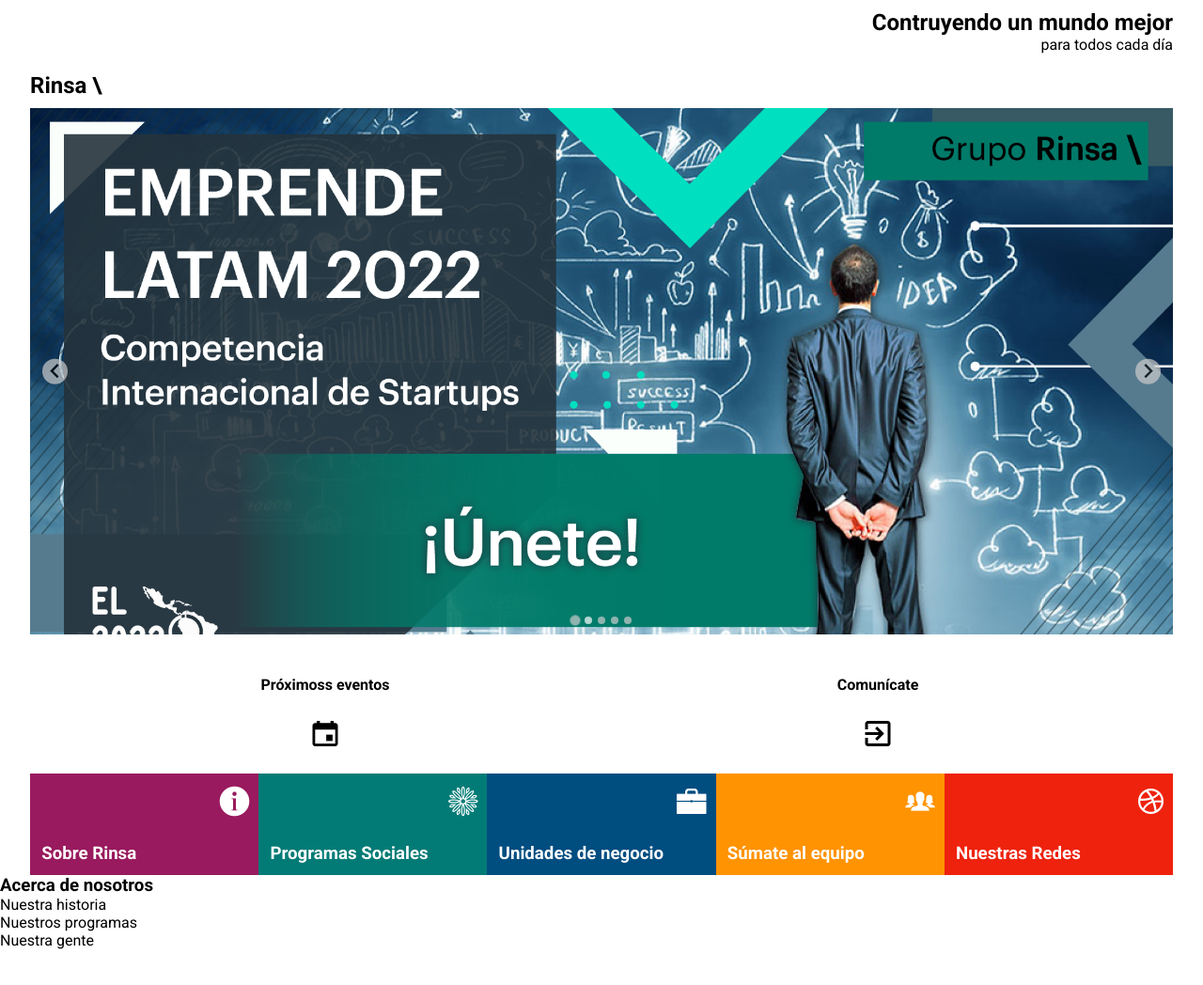
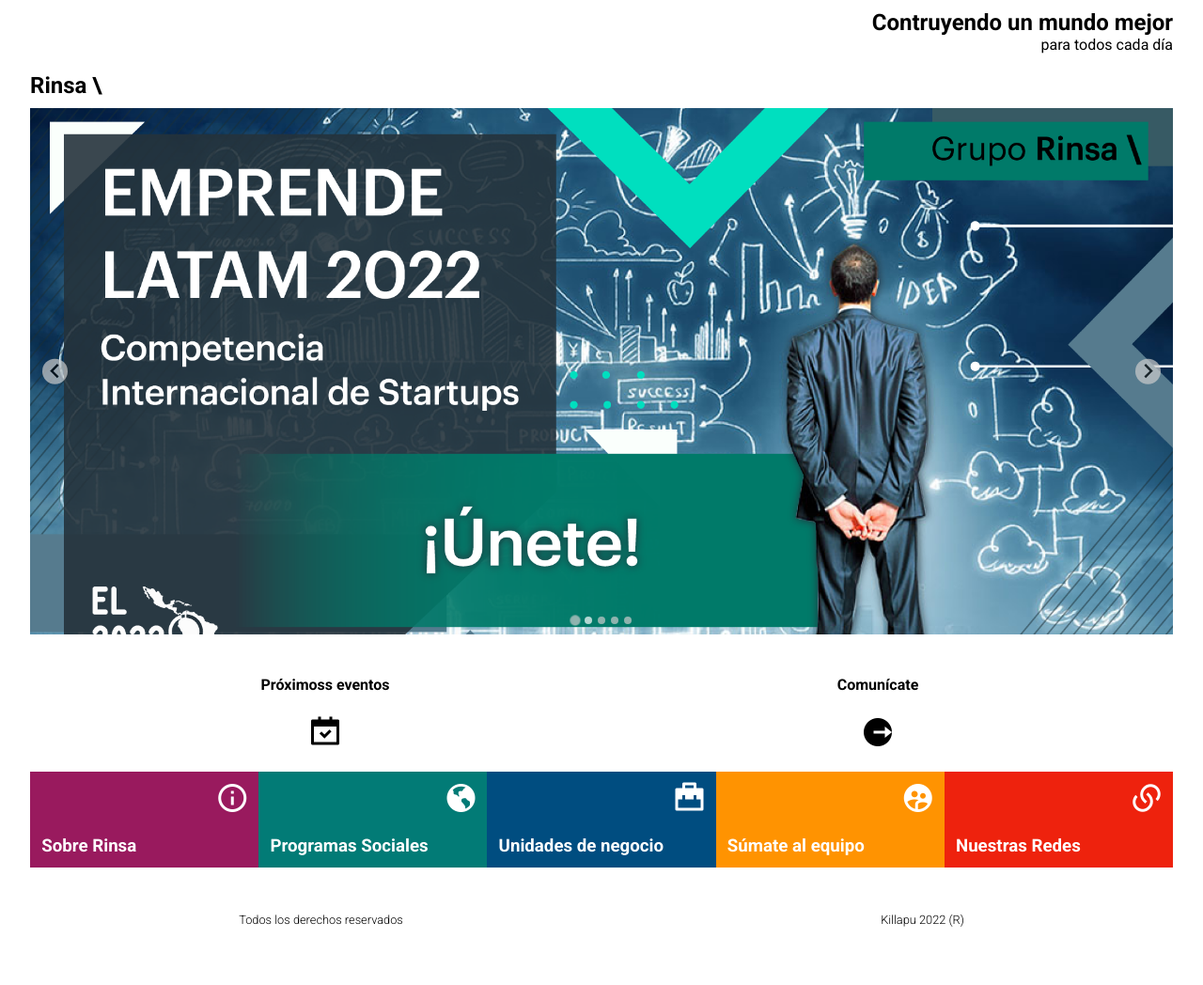
Before and after one commit to josenavarretedr/rinsa-web, a plain HTML site: page index.html in a window 1280 px wide. Shown: the whole page at 94% size. After the commit the page ends 1010 px from the top, so only its background shows below. Drawn offline with nearby package versions, Linux system fonts and the light colour scheme.

Commit message:
done footer

```diff
--- a/assets/styles/main.scss
+++ b/assets/styles/main.scss
@@ -150,7 +150,13 @@
 }
 
 #footer{
-  height: 500px;
+  // height: 500px;
+  // @include borderRed;
+  margin: 3rem 0 1.5rem 0;
+  display: flex;
+  justify-content: space-around;
+  font-size: .8rem;
+  font-weight: 200 !important;
 }
 
 @media (min-width: 480px) {
--- a/index.html
+++ b/index.html
@@ -12,6 +12,7 @@
       rel="stylesheet"
     />
     <!-- FontAwesome -->
+    <link href="https://cdn.jsdelivr.net/npm/remixicon@2.5.0/fonts/remixicon.css" rel="stylesheet">
     <!-- <script src="https://kit.fontawesome.com/bd7dd64968.js" crossorigin="anonymous"></script> -->
     <link rel="stylesheet" href="http://code.ionicframework.com/ionicons/2.0.1/css/ionicons.min.css">
     <!-- Slider -->
@@ -58,38 +59,49 @@
       <div id="home-buttons">
         <div class="home-buttons">
           <h4>Próximoss eventos</h4>
-          <a href="https://www.google.com/" target="_blank"><i class="ion-android-calendar"></i></a>
+          <a href="https://www.google.com/" target="_blank">
+            <!-- <i class="ion-android-calendar"></i> -->
+            <i class="ri-calendar-check-fill"></i>
+          </a>
         </div>
         <div class="home-buttons">
           <h4>Comunícate</h4>
-          <a href="#!"><i class="ion-android-exit"></i></a>
+          <a href="#!">
+            <!-- <i class="ion-android-exit"></i> -->
+            <i class="ri-logout-circle-r-fill"></i>
+          </a>
         </div>
       </div>
 
       <div id="info-buttons">
 
         <a  href="https://www.google.com/" target="_blank" class="info-buttons" id="info-1">
-          <i class="ion-information-circled"></i>
+          <!-- <i class="ion-information-circled"></i> -->
+          <i class="ri-information-line"></i>
           <h3>Sobre Rinsa</h3>
         </a>
 
         <a href="#!" class="info-buttons" id="info-2">
-          <i class="ion-ios-flower-outline"></i>
+          <!-- <i class="ion-ios-flower-outline"></i> -->
+          <i class="ri-earth-fill"></i>
           <h3>Programas Sociales</h3>
         </a>
 
         <a href="#!" class="info-buttons" id="info-3">
-          <i class="ion-briefcase"></i>
+          <!-- <i class="ion-briefcase"></i> -->
+          <i class="ri-briefcase-2-fill"></i>
           <h3>Unidades de negocio</h3>
         </a>
 
         <a href="#!" class="info-buttons" id="info-4">
-          <i class="ion-ios-people"></i>
+          <!-- <i class="ion-ios-people"></i> -->
+          <i class="ri-group-2-fill"></i>
           <h3>Súmate al equipo</h3>
         </a>
 
         <a href="#!" class="info-buttons" id="info-5">
-          <i class="ion-social-dribbble-outline"></i>
+          <!-- <i class="ion-social-dribbble-outline"></i> -->
+          <i class="ri-links-fill"></i>
           <h3>Nuestras Redes</h3>
         </a>
       </div>
@@ -98,16 +110,9 @@
 
     <footer>
       <div id="footer">
-        <div class="about-us">
-          <h3>Acerca de nosotros</h3>
-          <ul>
-            <li>Nuestra historia</li>
-            <li>Nuestros programas</li>
-            <li>Nuestra gente</li>
-          </ul>
-        </div>
+        <p>Todos los derechos reservados</p>
+        <p>Killapu 2022 (R) </p>
       </div>
-
     </footer>
     <script src="assets/js/splide.min.js"></script>
     <script src="./assets/js/main.js"></script>
```
Also changed, not shown: css/main.css, 1 other file.
